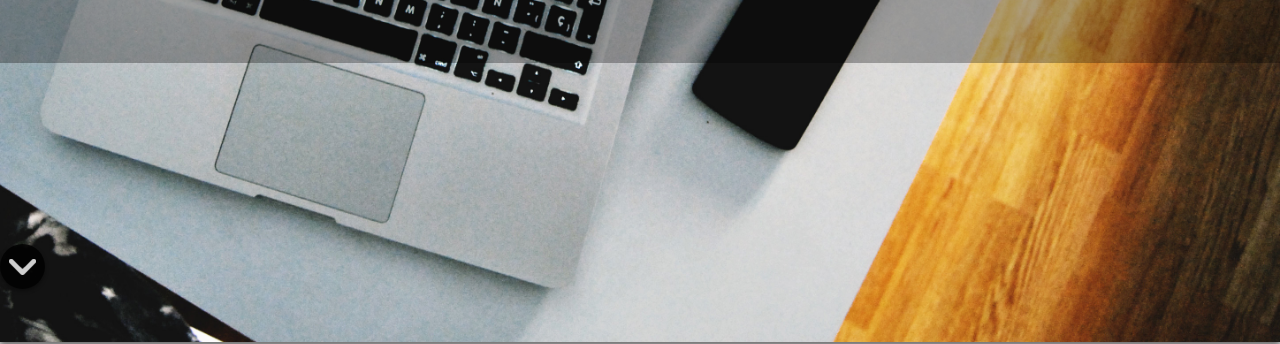
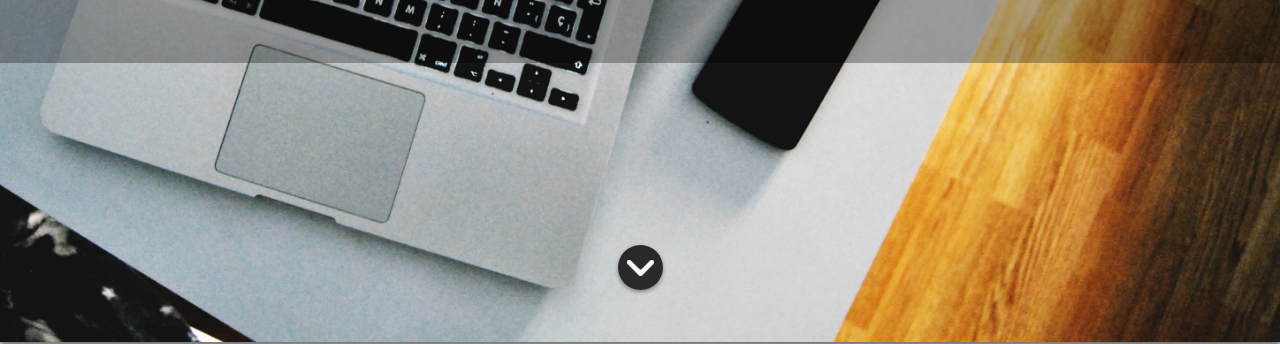
Before and after one commit to bln23/about-me, a website: page index.html in a window 1280 px wide. Shown: the part 458-802 px from the top of the page. Drawn offline with Linux system fonts and the light colour scheme.

Commit message:
changes button down

```diff
--- a/scss/components/_buttons.scss
+++ b/scss/components/_buttons.scss
@@ -21,10 +21,13 @@
   background-position: center;
   cursor: pointer;
   margin: 0 auto;
-  // right: 0;
-  // left: 0;
-  // bottom: 129px;
-  // position: absolute;
+  right: 0;
+  left: 0;
+  bottom: 129px;
+  position: absolute;
+  @media all and (min-width: 768px){
+    bottom: 52px;
+  }
 }
 
 .up {
--- a/scss/layout/_header.scss
+++ b/scss/layout/_header.scss
@@ -25,6 +25,7 @@
 
 .text-hero {
   color: $colorWhite;
+  text-align: center;
   font-size: 45px;
   padding: 0 20px;
   text-shadow: 0 2px 5px rgba(0, 0, 0, 0.5);
--- a/scss/layout/_menu.scss
+++ b/scss/layout/_menu.scss
@@ -1,7 +1,7 @@
 .hero {
   .page-navigation {
   	position: absolute;
-    height: 50%;
+    height: 100%;
     width: 170px;
   	background: $colorBlack;
   	box-shadow: 0 0 15px rgba(0, 0, 0, 0.4);
```
Also changed, not shown: css/main.css, 1 other file.
